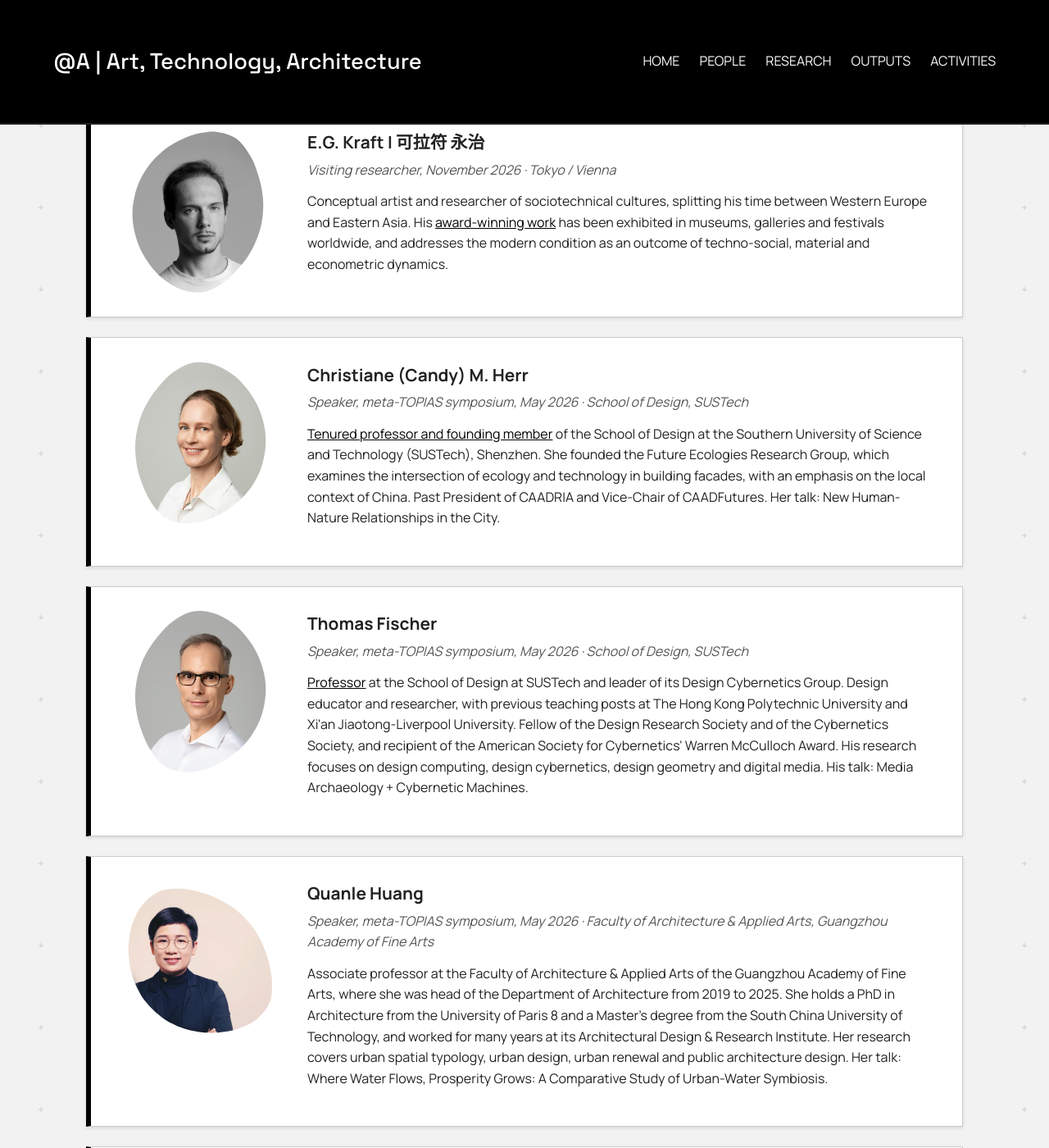
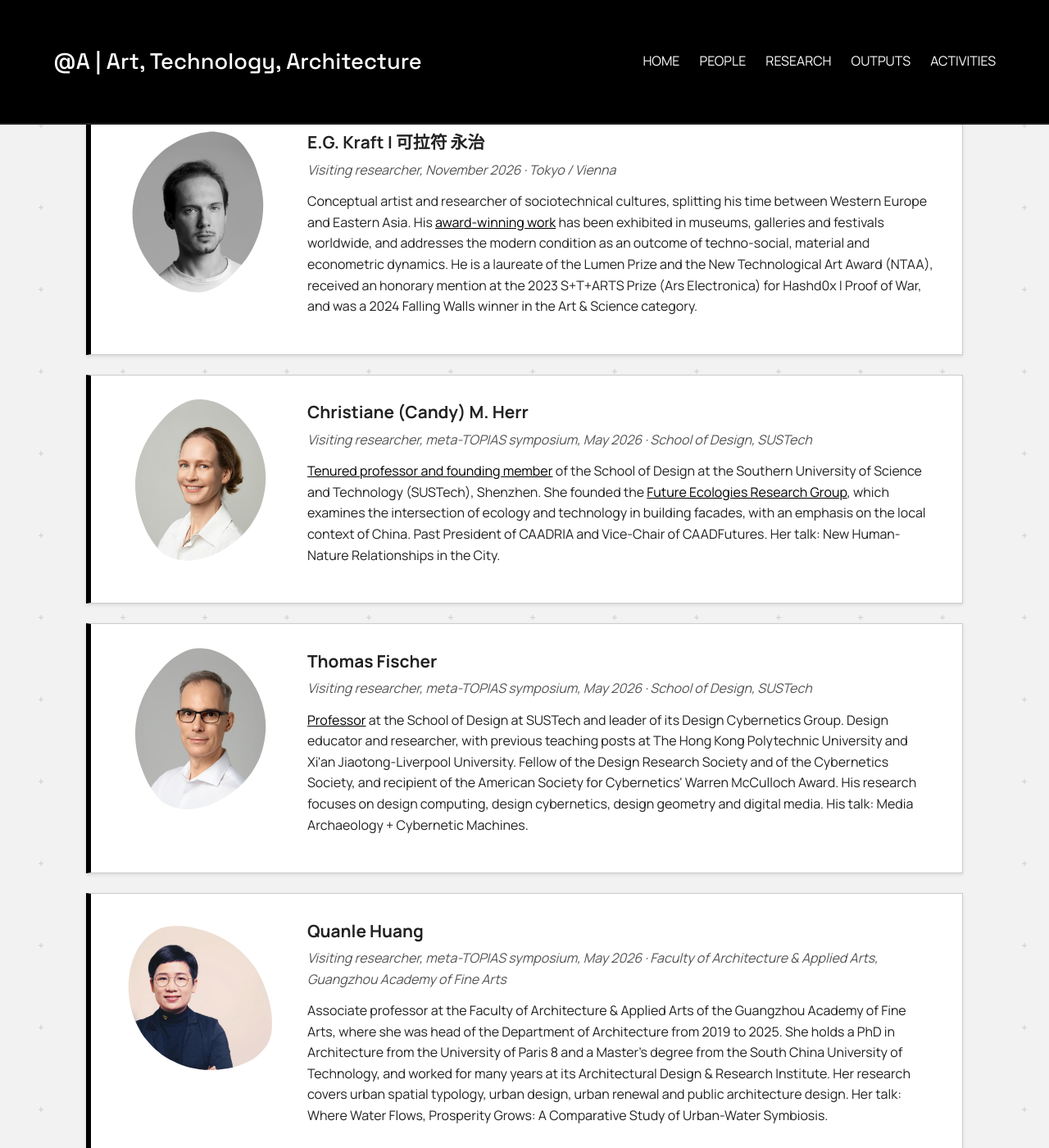
Before and after one commit to anqua/at-a, a Jekyll site: the page built from people.md, in a window 1280 px wide and 1400 px high, scrolled down 3397 px. Shown: the whole window at 82% size. Built offline with Jekyll 4.4.1, drawn with Linux system fonts in a browser that asks for light colours; some of the changed text lies outside the part shown.

Commit message:
Visiting researchers: Kraft's awards, link Candy's research group, all guests are visiting researchers
Co-Authored-By: Claude Sonnet 5.5 <noreply@anthropic.com>

```diff
--- a/_data/visiting.yml
+++ b/_data/visiting.yml
@@ -8,28 +8,28 @@
   role: Visiting researcher, November 2026
   affiliation: Tokyo / Vienna
   photo: /at-a/assets/images/photo_Kraft_pad.jpg
-  bio: "Conceptual artist and researcher of sociotechnical cultures, splitting his time between Western Europe and Eastern Asia. His <a href='https://kraft.studio' target='_blank' rel='noopener'>award-winning work</a> has been exhibited in museums, galleries and festivals worldwide, and addresses the modern condition as an outcome of techno-social, material and econometric dynamics."
+  bio: "Conceptual artist and researcher of sociotechnical cultures, splitting his time between Western Europe and Eastern Asia. His <a href='https://kraft.studio' target='_blank' rel='noopener'>award-winning work</a> has been exhibited in museums, galleries and festivals worldwide, and addresses the modern condition as an outcome of techno-social, material and econometric dynamics. He is a laureate of the Lumen Prize and the New Technological Art Award (NTAA), received an honorary mention at the 2023 S+T+ARTS Prize (Ars Electronica) for Hashd0x | Proof of War, and was a 2024 Falling Walls winner in the Art & Science category."
 
 - name: Christiane (Candy) M. Herr
-  role: Speaker, meta-TOPIAS symposium, May 2026
+  role: Visiting researcher, meta-TOPIAS symposium, May 2026
   affiliation: School of Design, SUSTech
   photo: /at-a/assets/images/photo_Candy_pad.jpg
-  bio: "<a href='https://designschool.sustech.edu.cn/about/team/faculty/363.html' target='_blank' rel='noopener'>Tenured professor and founding member</a> of the School of Design at the Southern University of Science and Technology (SUSTech), Shenzhen. She founded the Future Ecologies Research Group, which examines the intersection of ecology and technology in building facades, with an emphasis on the local context of China. Past President of CAADRIA and Vice-Chair of CAADFutures. Her talk: New Human-Nature Relationships in the City."
+  bio: "<a href='https://designschool.sustech.edu.cn/about/team/faculty/363.html' target='_blank' rel='noopener'>Tenured professor and founding member</a> of the School of Design at the Southern University of Science and Technology (SUSTech), Shenzhen. She founded the <a href='https://designschool.sustech.edu.cn/news/780.html' target='_blank' rel='noopener'>Future Ecologies Research Group</a>, which examines the intersection of ecology and technology in building facades, with an emphasis on the local context of China. Past President of CAADRIA and Vice-Chair of CAADFutures. Her talk: New Human-Nature Relationships in the City."
 
 - name: Thomas Fischer
-  role: Speaker, meta-TOPIAS symposium, May 2026
+  role: Visiting researcher, meta-TOPIAS symposium, May 2026
   affiliation: School of Design, SUSTech
   photo: /at-a/assets/images/photo_Tom_pad.jpg
   bio: "<a href='https://designschool.sustech.edu.cn/about/team/faculty/364.html' target='_blank' rel='noopener'>Professor</a> at the School of Design at SUSTech and leader of its Design Cybernetics Group. Design educator and researcher, with previous teaching posts at The Hong Kong Polytechnic University and Xi'an Jiaotong-Liverpool University. Fellow of the Design Research Society and of the Cybernetics Society, and recipient of the American Society for Cybernetics' Warren McCulloch Award. His research focuses on design computing, design cybernetics, design geometry and digital media. His talk: Media Archaeology + Cybernetic Machines."
 
 - name: Quanle Huang
-  role: Speaker, meta-TOPIAS symposium, May 2026
+  role: Visiting researcher, meta-TOPIAS symposium, May 2026
   affiliation: Faculty of Architecture & Applied Arts, Guangzhou Academy of Fine Arts
   photo: /at-a/assets/images/photo_Quanle_pad.jpg
   bio: "Associate professor at the Faculty of Architecture & Applied Arts of the Guangzhou Academy of Fine Arts, where she was head of the Department of Architecture from 2019 to 2025. She holds a PhD in Architecture from the University of Paris 8 and a Master's degree from the South China University of Technology, and worked for many years at its Architectural Design & Research Institute. Her research covers urban spatial typology, urban design, urban renewal and public architecture design. Her talk: Where Water Flows, Prosperity Grows: A Comparative Study of Urban-Water Symbiosis."
 
 - name: Shavei Zhang
-  role: Speaker, meta-TOPIAS symposium, May 2026
+  role: Visiting researcher, meta-TOPIAS symposium, May 2026
   affiliation: Faculty of Architecture & Applied Arts, Guangzhou Academy of Fine Arts
   photo: /at-a/assets/images/photo_Shavei.jpg
   bio: "Associate professor at the Faculty of Architecture & Applied Arts of the Guangzhou Academy of Fine Arts, head of the Department of Landscape Architecture, and Deputy Secretary General of the Guangdong Specialized Committee of Landscape Architecture Education Information. Her research focuses on the Pearl River Delta, combining historical GIS, remote sensing and multi-source spatial data to study how regional cultural heritage adapts and how cultural landscapes evolve, bringing urban science and complex systems theory to the question of how cultural heritage stays resilient. Her talk: Urban Vitality Phase Transition Mechanisms in Brownfield Transformation: A Spatiotemporal Percolation Perspective."
```
